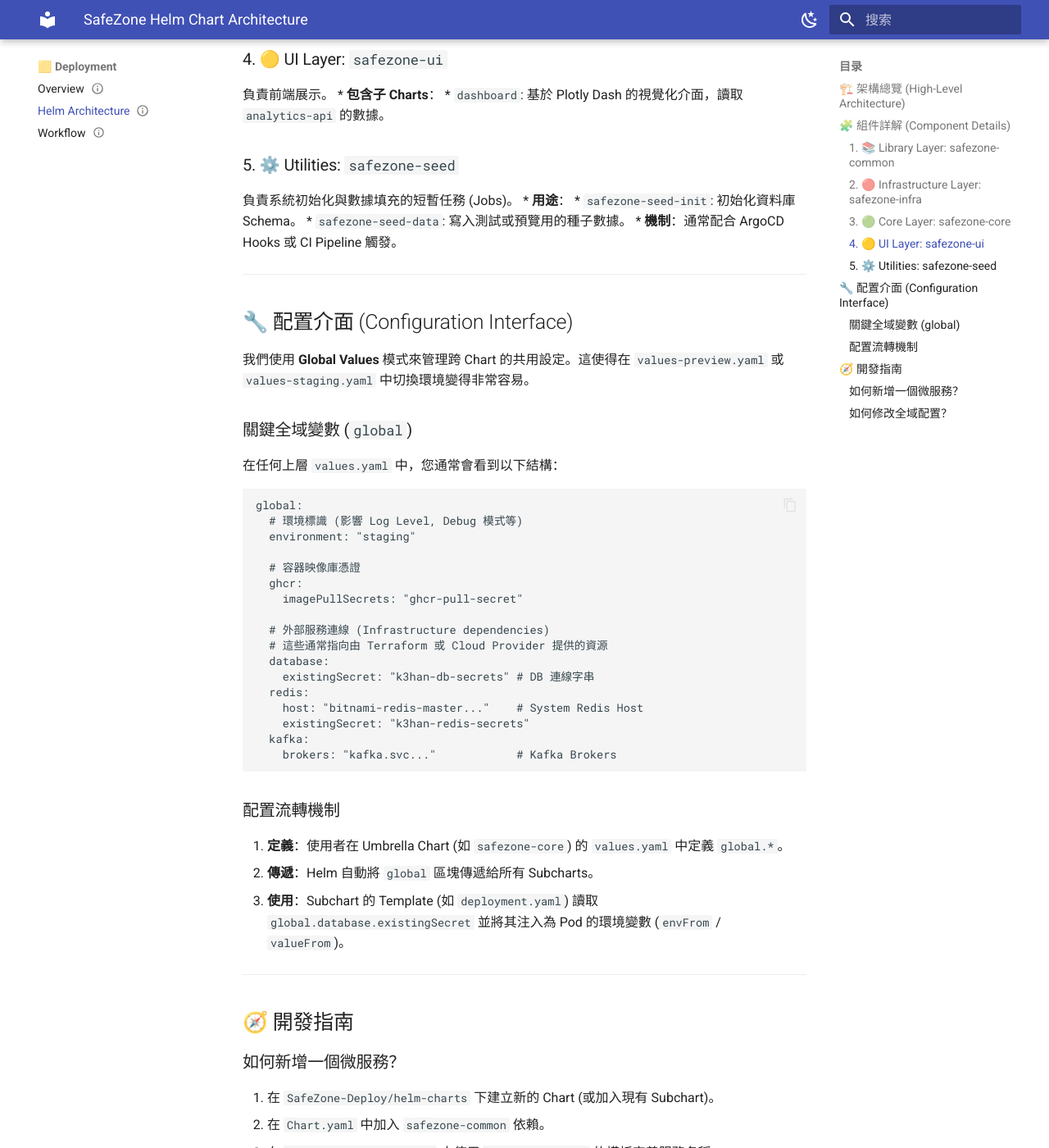
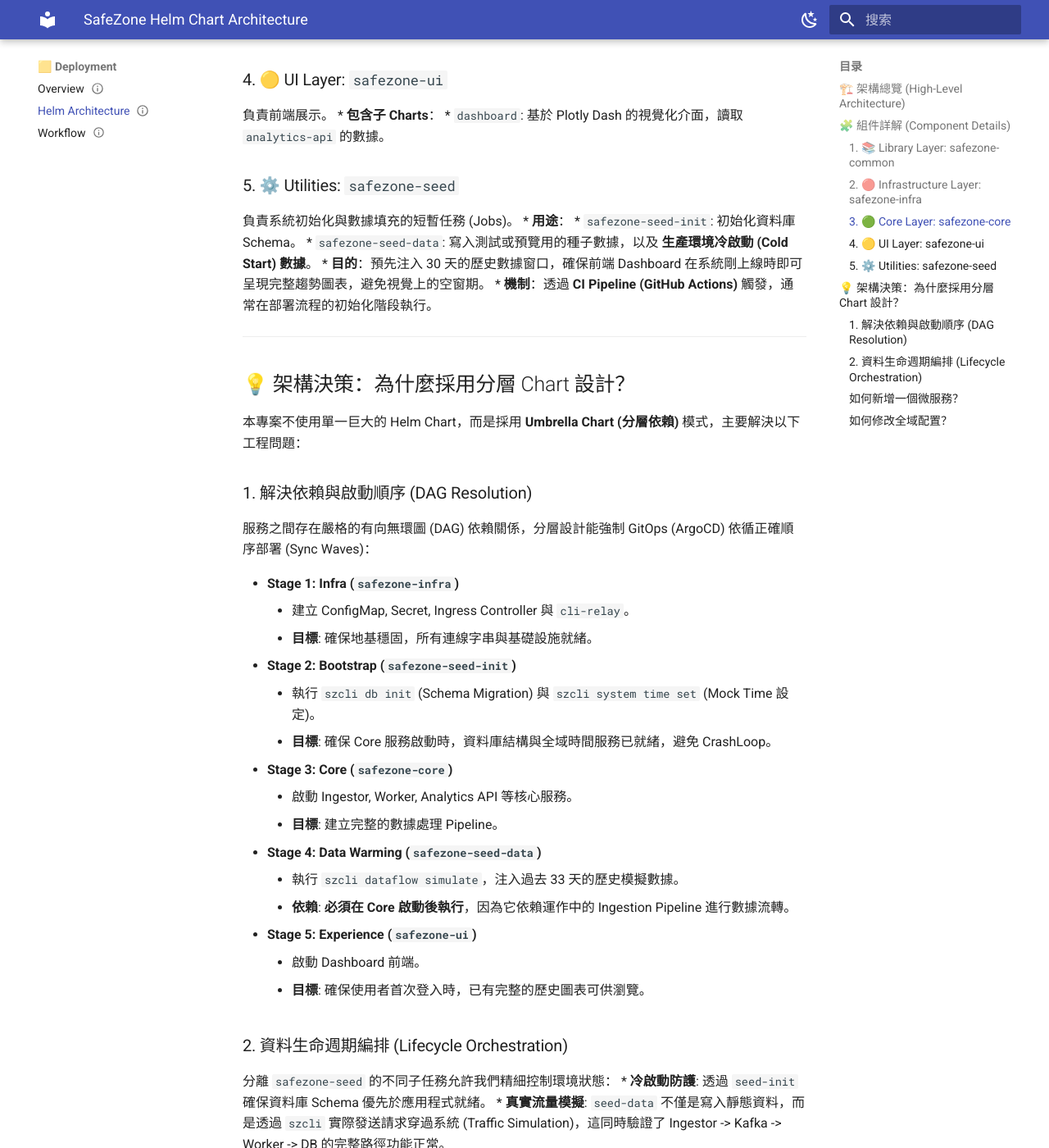
Before and after one commit to SafeChord/Docs, an MkDocs documentation site: the page built from docs/safechord.safezone.deployment.charts.md, in a window 1280 px wide and 1400 px high, scrolled down 1550 px. Shown: the whole window at 82% size. Built offline with MkDocs 1.6.1 and Material for MkDocs 9.7.7, drawn with Linux system fonts in a browser that asks for light colours; some of the changed text lies outside the part shown.

Commit message:
docs: synchronize deployment architecture and workflow specs with v0.2.1 baseline
 This commit performs a comprehensive refinement of the Delivery Layer documentation,
 aligning the technical specifications with the actual script-driven orchestration
 observed in the v0.2.1 implementation.

 Key Changes:
 - Charts Architecture:
     - Defined the "Rate Buffering Bridge" concept for KEDA-scaled workers.
     - Documented the "Cold Start/Data Warming" strategy (33-day historical window).
     - Added "Architectural Decisions" for Umbrella Charts (DAG Resolution & Lifecycle Orchestration).
 - GitOps Workflow:
     - Redefined tool roles: GitHub Actions as "Orchestrator" and ArgoCD as "Executor".
     - Standardized a 5-stage deployment sequence (Infra -> Init -> Core -> Data -> UI).
     - Simplified branching model to align with MVA strategy, designating 'main' as a Golden Archive.
     - Established Scenario A-D SOPs, removing redundant "Patch" definitions to favor a unified integration entry.
 - Maintenance:
     - Synchronized `safechord.safezone.deployment.md` overview with detailed specs.
     - Purged legacy workflow drafts and temporary refinement nodes.

Verified by: bradyhau & Gemini 3 Pro

````diff
--- a/docs/safechord.safezone.deployment.charts.md
+++ b/docs/safechord.safezone.deployment.charts.md
@@ -1,7 +1,7 @@
 ---
 title: SafeZone Helm Chart Architecture
 doc_id: safechord.safezone.deployment.charts
-version: 0.2.0
+version: 0.2.1
 last_updated: "2025-12-28"
 status: active
 authors:
@@ -75,6 +75,7 @@
     *   `cliRelay`: **API Gateway**。作為 `szcli` 進入叢集內部的安全通道，處理 Google OAuth 驗證並轉發指令。
 *   **關鍵產出**：
     *   **Global ConfigMap (`safezone-config`)**：將上述服務的連線資訊匯總，供 Core 與 UI 層掛載使用。
+    *   **Ingress**：預先設定服務的對外曝光路徑與連線方式。
 
 ### 3. 🟢 Core Layer: `safezone-core`
 包含核心業務邏輯與數據流處理。
@@ -83,7 +84,8 @@
         *   `pandemic-simulator`: 模擬數據生成器 (掛載 PVC)。
         *   `ingestor`: 接收數據並轉發至 Kafka。
         *   `worker`: Kafka 消費者，負責寫入 DB。
-            *   **KEDA Integration**: 定義 `ScaledObject`，監控 Kafka Topic Lag。當堆積量超過閾值時，自動水平擴展 Pod 數量，消化突發流量。
+                        *   **KEDA Integration**: 定義 `ScaledObject`，監控 Kafka Topic Lag。
+                        *   **架構意義**: 作為 **速率緩衝橋樑 (Rate Buffering Bridge)**。Worker 負責調節 Kafka 高速吞吐量與遠端 Primary DB 寫入限制之間的速率差異 (Impedance Mismatch)，保護資料庫不被瞬間流量壓垮。
     *   `readPipeline`: 負責數據讀取路徑。
         *   `analytics-api`: 提供數據查詢 API。
 
@@ -96,47 +98,39 @@
 負責系統初始化與數據填充的短暫任務 (Jobs)。
 *   **用途**：
     *   `safezone-seed-init`: 初始化資料庫 Schema。
-    *   `safezone-seed-data`: 寫入測試或預覽用的種子數據。
-*   **機制**：通常配合 ArgoCD Hooks 或 CI Pipeline 觸發。
+    *   `safezone-seed-data`: 寫入測試或預覽用的種子數據，以及 **生產環境冷啟動 (Cold Start) 數據**。
+        *   **目的**：預先注入 30 天的歷史數據窗口，確保前端 Dashboard 在系統剛上線時即可呈現完整趨勢圖表，避免視覺上的空窗期。
+*   **機制**：透過 **CI Pipeline (GitHub Actions)** 觸發，通常在部署流程的初始化階段執行。
 
 ---
 
-## 🔧 配置介面 (Configuration Interface)
+## 💡 架構決策：為什麼採用分層 Chart 設計？
 
-我們使用 **Global Values** 模式來管理跨 Chart 的共用設定。這使得在 `values-preview.yaml` 或 `values-staging.yaml` 中切換環境變得非常容易。
+本專案不使用單一巨大的 Helm Chart，而是採用 **Umbrella Chart (分層依賴)** 模式，主要解決以下工程問題：
 
-### 關鍵全域變數 (`global`)
+### 1. 解決依賴與啟動順序 (DAG Resolution)
+服務之間存在嚴格的有向無環圖 (DAG) 依賴關係，分層設計能強制 GitOps (ArgoCD) 依循正確順序部署 (Sync Waves)：
 
-在任何上層 `values.yaml` 中，您通常會看到以下結構：
+*   **Stage 1: Infra (`safezone-infra`)**
+    *   建立 ConfigMap, Secret, Ingress Controller 與 `cli-relay`。
+    *   **目標**: 確保地基穩固，所有連線字串與基礎設施就緒。
+*   **Stage 2: Bootstrap (`safezone-seed-init`)**
+    *   執行 `szcli db init` (Schema Migration) 與 `szcli system time set` (Mock Time 設定)。
+    *   **目標**: 確保 Core 服務啟動時，資料庫結構與全域時間服務已就緒，避免 CrashLoop。
+*   **Stage 3: Core (`safezone-core`)**
+    *   啟動 Ingestor, Worker, Analytics API 等核心服務。
+    *   **目標**: 建立完整的數據處理 Pipeline。
+*   **Stage 4: Data Warming (`safezone-seed-data`)**
+    *   執行 `szcli dataflow simulate`，注入過去 33 天的歷史模擬數據。
+    *   **依賴**: **必須在 Core 啟動後執行**，因為它依賴運作中的 Ingestion Pipeline 進行數據流轉。
+*   **Stage 5: Experience (`safezone-ui`)**
+    *   啟動 Dashboard 前端。
+    *   **目標**: 確保使用者首次登入時，已有完整的歷史圖表可供瀏覽。
 
-```yaml
-global:
-  # 環境標識 (影響 Log Level, Debug 模式等)
-  environment: "staging"
-
-  # 容器映像庫憑證
-  ghcr:
-    imagePullSecrets: "ghcr-pull-secret"
-
-  # 外部服務連線 (Infrastructure dependencies)
-  # 這些通常指向由 Terraform 或 Cloud Provider 提供的資源
-  database:
-    existingSecret: "k3han-db-secrets" # DB 連線字串
-  redis:
-    host: "bitnami-redis-master..."    # System Redis Host
-    existingSecret: "k3han-redis-secrets"
-  kafka:
-    brokers: "kafka.svc..."            # Kafka Brokers
-```
-
-### 配置流轉機制
-1.  **定義**：使用者在 Umbrella Chart (如 `safezone-core`) 的 `values.yaml` 中定義 `global.*`。
-2.  **傳遞**：Helm 自動將 `global` 區塊傳遞給所有 Subcharts。
-3.  **使用**：Subchart 的 Template (如 `deployment.yaml`) 讀取 `global.database.existingSecret` 並將其注入為 Pod 的環境變數 (`envFrom` / `valueFrom`)。
-
----
-
-## 🧭 開發指南
+### 2. 資料生命週期編排 (Lifecycle Orchestration)
+分離 `safezone-seed` 的不同子任務允許我們精細控制環境狀態：
+*   **冷啟動防護**: 透過 `seed-init` 確保資料庫 Schema 優先於應用程式就緒。
+*   **真實流量模擬**: `seed-data` 不僅是寫入靜態資料，而是透過 `szcli` 實際發送請求穿過系統 (Traffic Simulation)，這同時驗證了 Ingestor -> Kafka -> Worker -> DB 的完整路徑功能正常。
 
 ### 如何新增一個微服務？
 1.  在 `SafeZone-Deploy/helm-charts` 下建立新的 Chart (或加入現有 Subchart)。
--- a/docs/safechord.safezone.deployment.md
+++ b/docs/safechord.safezone.deployment.md
@@ -35,24 +35,25 @@
 | 模組 | 說明 | 關鍵字 |
 | :--- | :--- | :--- |
 | [**Helm Chart Architecture**](safechord.safezone.deployment.charts.md) | **靜態結構**。定義了 `safezone-infra`, `safezone-core`, `safezone-ui` 三層 Umbrella Chart 的依賴關係與全域配置策略。 | `Umbrella Chart`, `Configuration`, `Service Discovery` |
-| [**GitOps Workflow**](safechord.safezone.deployment.workflow.md) | **動態流程**。定義了從 `deploy/preview` 到 `staging` 的晉升路徑，以及 ArgoCD 的同步策略。 | `GitFlow`, `Promotion`, `ArgoCD`, `Preview Env` |
+| [**GitOps Workflow**](safechord.safezone.deployment.workflow.md) | **動態流程**。定義了從 `deploy/preview` 到 `staging` 的晉升路徑，以及 **GitHub Actions 驅動** 的編排策略。 | `GitFlow`, `Promotion`, `ArgoCD`, `Preview Env`, `Orchestration` |
 
 ---
 
-## 🏗️ 部署策略摘要 (v0.2.1)
+## 🏗️ 部署策略摘要 (v0.2.2)
 
-在 v0.2.1 版本中，我們的部署策略針對 **非同步架構** 進行了以下優化：
+在 v0.2.2 版本中，我們的部署策略針對 **非同步架構** 與 **數據生命週期** 進行了以下優化：
 
 1.  **基礎設施優先 (Infra-First)**:
-    *   透過 `safezone-infra` Chart 優先部署 `Time Server` 與 `CLI Relay`，確保核心控制平面 (Control Plane) 就緒。
-    *   即使在 Preview 環境，也透過降級配置 (Ephemeral Redis/Kafka) 模擬完整的基礎設施拓撲。
+    *   透過 `safezone-infra` Chart 優先部署 **ConfigMap, Secret, Ingress Controller** 與 `CLI Relay`，為上層應用建立穩固的地基 (Foundation)。
+    *   確保所有服務連線資訊 (Connection Strings) 在應用啟動前皆已就緒。
 
 2.  **彈性伸縮 (Auto-Scaling)**:
     *   **Worker**: 整合 **KEDA (Kubernetes Event-driven Autoscaling)**。
-    *   **Trigger**: 監聽 Kafka Consumer Lag。當 `data-ingestor` 湧入大量模擬數據時，KEDA 自動擴展 `worker-golang` Pod 數量以加速消化，確保系統在高負載下的穩定性。
+    *   **Trigger**: 作為「速率緩衝橋樑」，監聽 Kafka Consumer Lag。當 `data-ingestor` 湧入大量模擬數據時，KEDA 自動擴展 `worker-golang` Pod 數量以調節寫入壓力。
 
-3.  **種子數據初始化 (Seeding)**:
-    *   引入 `safezone-seed` Job。在部署完成後，自動觸發資料庫 Schema 初始化與基礎地理資訊 (City/Region) 的寫入，讓新環境「開箱即用」。
+3.  **精細化數據初始化 (Seeding)**:
+    *   **Stage 2 (Init)**: 透過 `safezone-seed-init` 執行 Schema Migration 與 Mock Time 設定，防止應用層 Crash。
+    *   **Stage 4 (Warming)**: 透過 `safezone-seed-data` 注入 **33 天歷史數據** (Cold Start Data)，確保 Dashboard 開箱即有豐富圖表呈現。
 
 ---
 
--- a/docs/safechord.safezone.deployment.workflow.md
+++ b/docs/safechord.safezone.deployment.workflow.md
@@ -1,90 +1,89 @@
 ---
 title: SafeZone Deployment Workflow (GitOps & Promotion)
 doc_id: safechord.safezone.deployment.workflow
-version: 1.0.0
-last_updated: "2025-12-25"
+version: 0.2.1
+last_updated: "2026-01-03"
 status: active
 authors:
   - bradyhau
   - Gemini 3 Pro
 context_scope: "SafeZone-Deploy Repo"
-summary: "定義 SafeZone-Deploy 倉庫的 GitOps 工作流程。描述如何透過修改配置 (Configuration) 來觸發預覽環境 (Preview) 與生產環境 (Production/Staging) 的部署與晉升。"
+summary: "定義 SafeZone-Deploy 倉庫的 GitOps 工作流程。描述如何透過指令式編排與聲明式同步，達成從 Preview 到 Staging 的版本晉升與發布歸檔。"
 keywords:
   - GitOps
   - ArgoCD
-  - Helm
+  - GitHub Actions
   - Environment Promotion
   - Deployment
 logical_path: "SafeChord.SafeZone.Deployment.Workflow"
 related_docs:
-  - "safechord.safezone.workflow.ci.md"
+  - "safechord.safezone.deployment.charts.md"
   - "safechord.environment.md"
 parent_doc: "safechord.safezone.deployment"
 ---
 
 # SafeZone 部署與 GitOps 流程
 
-本文件規範了 `SafeZone-Deploy` (Config Repository) 的運作邏輯。我們採用 **GitOps** 模式，這意味著「Git 倉庫的狀態即是叢集的狀態」。
+本文件規範了 `SafeZone-Deploy` (Config Repository) 的運作邏輯。我們採用 **GitOps** 模式，這代表「Git 倉庫的狀態即是叢集的期望狀態」。
 
-我們混合了 **指令式協調 (GitHub Actions)** 與 **聲明式同步 (ArgoCD)** 來達成靈活且穩定的交付。
+為了克服純 GitOps 在複雜依賴部署上的限制，我們採用混合策略：使用 **GitHub Actions** 作為「指令式協調器 (Orchestrator)」，負責跨 Application 的編排任務；使用 **ArgoCD** 作為「聲明式執行者 (Executor)」，維護環境穩態。
 
 ---
 
 ## 1. 核心職責劃分
 
 *   **GitHub Actions (協調器)**:
-    *   負責「瞬態」任務：跑測試、動態建立/銷毀 Preview 環境、發送通知。
-    *   負責「晉升」操作：將經過驗證的 Config 合併到下一個環境分支。
+    *   負責「瞬態」與「編排」任務：如動態建立與銷毀 Preview 環境。
+    *   **解決同步相依性**：由 Action Workflow 直接控制各階段的安裝順序 (Infra -> Init -> Core)，Bash Script 僅作為底層執行輔助，確保依賴鏈完整。
+    *   負責「晉升」操作：協調配置合併與跨環境的同步觸發。
 *   **ArgoCD (執行者)**:
-    *   負責「穩態」維護：監控 Git 變更，將 K8s Manifests 同步到叢集 (Sync)。
-    *   負責「漂移偵測」：當叢集狀態與 Git 不一致時發出警告 (OutOfSync)。
+    *   負責「穩態」維護：監控 Git 變更，將 K8s Manifests 持續同步到叢集。
+    *   負責「漂移偵測」：當叢集狀態與 Git 期望不一致時發出警告 (OutOfSync)。
 
 ---
 
 ## 2. 環境與分支對應 (Branching Model)
 
-我們使用不同的 Git 分支來對應不同的運行環境。
-
 | 分支名稱 | 對應環境 | 部署模式 | 同步策略 |
 | :--- | :--- | :--- | :--- |
-| **`deploy/*`** | **Preview (CI)** | Helm Install (CI 觸發) | **指令式**: 用完即丟 |
-| **`staging`** | **Staging** | ArgoCD (GitOps) | **手動 Sync**: 人工閘門 |
-| **`main`** | **Production** | ArgoCD (GitOps) | **自動/手動**: 黃金版本 |
+| **`deploy/*`** | **Preview (CI)** | Helm Install (CI 直接觸發) | **指令式**: 長期存在的整合環境 (`safezone-preview`) |
+| **`staging`** | **Staging** | ArgoCD (GitOps) | **人工驅動**: 透過 Action 觸發環境同步 |
+| **`main`** | **Production (Archive)** | N/A (僅作歸檔) | **無**: 作為黃金版本 (Golden Archive) 儲存庫 |
+
+> **注意**：根據 MVA (Minimum Viable Architecture) 策略，目前不設獨立 Production Cluster。`main` 分支僅作為經過浸潤測試後的穩定版本記錄。
 
 ---
 
 ## 3. 標準作業流程 (SOP)
 
-### 場景 A: 版本整合與預覽 (CI Phase)
-當開發者在 App 倉完成了 Image 建置後，運維流程開始：
+### 場景 A: 版本變更與整合 (Version Integration)
+此流程為所有配置變更的**統一入口**。無論是架構調整、參數調優或映像檔更新，皆遵循此流程。
 
-1.  **建立整合分支**: 從 `dev` 切出 `deploy/v0.2.1`。
-2.  **配置更新**: 修改 `values.yaml`，將 Image Tag 更新為新的版本。
-3.  **啟動預覽環境**:
-    *   發起 PR。GitHub Actions 會自動在 K8s 叢集中建立一個 **暫時性 Namespace** (`safezone-preview-pr-123`)。
-    *   執行 `helm install` 部署全套應用。
-4.  **驗證**: 執行 E2E 測試。
-5.  **銷毀**: 測試通過或 PR 合併後，自動銷毀該 Namespace。
+1.  **建立整合分支**: 從 `dev` 切出 `deploy/v0.2.x`。
+2.  **配置變更**: 執行 Helm Chart 修改、`values-preview.yaml` 調整。
+3.  **預覽環境更新**:
+    *   發起 PR 到 `deploy/v0.2.x`。
+    *   GitHub Actions 自動更新長期存在的 **`safezone-preview`** 環境。
+    *   供開發者進行端對端驗證與數據流測試。
 
 ### 場景 B: 晉升至 Staging (Promotion)
-經過驗證的配置，才有資格進入 Staging。
+當配置在預覽環境驗證通過後：
 
-1.  **合併至 Staging**: 將 `deploy/v0.2.1` 的變更合併到 `staging` 分支。
-2.  **ArgoCD 偵測**: ArgoCD 發現 `staging` 分支有變動，狀態變為 `OutOfSync`。
-3.  **人工同步**: 運維人員在 ArgoCD UI 點擊 "Sync"，或透過 ChatOps 觸發。
-    *   *為什麼不自動？* Staging 通常是穩定的測試環境，我們不希望它在測試進行中突然變更。
+1.  **E2E 驗收**: 合併至 `dev` 分支，觸發完整的驗收測試。
+2.  **資源回收**: 測試通過後，自動銷毀 `safezone-preview` 環境 (回收資源) 並關閉 deploy 分支。
+3.  **推送到 Staging**: 將 `dev` 變更合併至 `staging` 分支。
+4.  **人工觸發同步**: 運維人員手動執行 GitHub Action。該 Action 會根據環境差異 (使用 `values-staging.yaml`) 重新在 `safezone` (Staging) 環境執行與 Preview 相同的編排邏輯。
+    *   *為什麼不自動？* Staging 是穩定的測試環境，需人工確認同步時機以避免干擾現有測試。
 
-### 場景 C: 正式發佈 (Release)
-1.  **浸潤測試**: 在 Staging 環境觀察一段時間。
-2.  **建立 Release**: 從 `staging` 合併到 `main`，並打上 Git Tag。
-3.  **生產同步**: ArgoCD 將 `main` 分支的狀態同步至 Production Cluster。
+### 場景 C: 正式發佈與歸檔 (Release & Archive)
+1.  **浸潤測試 (Soak Test)**: 在 Staging 環境運行一段時間，觀察 Long-term 指標。
+2.  **版本固化**: 確認無誤後，將穩定版本合併至 `main` 並建立 Git Tag (如 `v0.2.2`)。
+3.  **開發主幹同步**: 合併回 `dev` 分支，確保下一個週期的開發起點已包含最新的版本記錄與文件更新。
 
 ---
 
 ## 4. 緊急修復 (Hotfix Strategy)
 
-如果生產環境出現嚴重 Bug：
-1.  從 `main` 切出 `hotfix/xxx` 分支。
-2.  修正配置（例如 rollback image tag 或調整資源限額）。
-3.  緊急合併回 `main` 進行部署。
-4.  **重要**: 必須同時將此修復 Cherry-pick 回 `staging` 和 `dev`，防止 Bug 在下個版本回歸 (Regression)。
+1.  從 `staging` 切出 `hotfix/staging-xxx` 分支進行修復。
+2.  合併回 `staging` 並觸發 Action 重建 Staging 環境驗證。
+3.  **Backport**: 驗證後必須立即將修復 Cherry-pick 回 `dev`，確保 Bug 不會在下一個 `deploy` 週期再次出現。
````
Also changed, not shown: other parts of docs/safechord.safezone.deployment.charts.md (+1 -1 lines), other parts of docs/safechord.safezone.deployment.md (+3 -3 lines), docs/draft/workflow/safezone workflow .md (deleted, +0 -38 lines), docs/draft/workflow/safezone-deploy workflow.md (deleted, +0 -87 lines).
